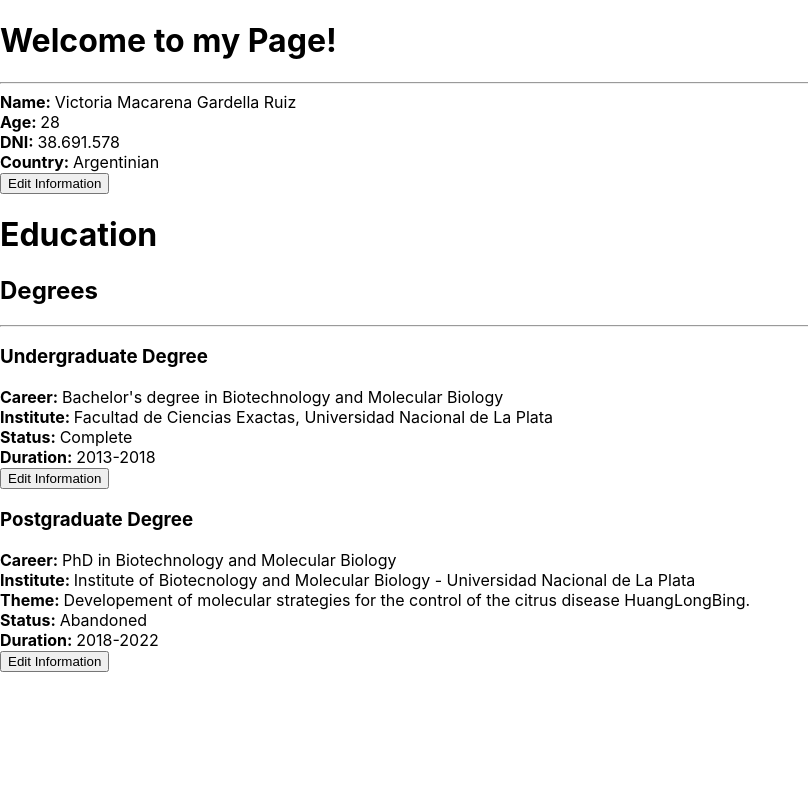
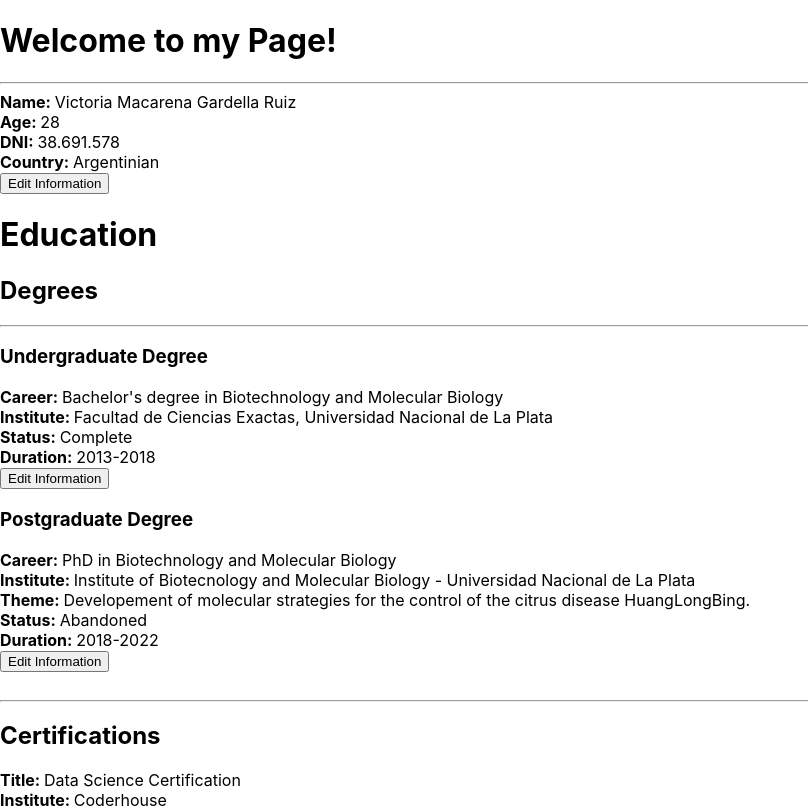
Before and after one commit to VGardella/cv-application, a React (Create React App) app in the folder cv-project/: page / in a window 1280 px wide. Shown: the top 808 px of the page, without its empty margins (0-808 px from the left). Built offline with nearby package versions, Linux system fonts and the light colour scheme.

Commit message:
add: 'Certifications' component

```diff
--- a/cv-project/src/App.js
+++ b/cv-project/src/App.js
@@ -1,11 +1,14 @@
 import PersonalInfo from "./components/GeneralInfo";
 import FormalEducation from "./components/education/EducationalExperience";
+import { Certifications } from "./components/education/Certifications";
 
 export default function App() {
   return (
     <div>
       <PersonalInfo />
       <FormalEducation />
+      <br/>
+      <Certifications />
     </div>
   )
 }
```
